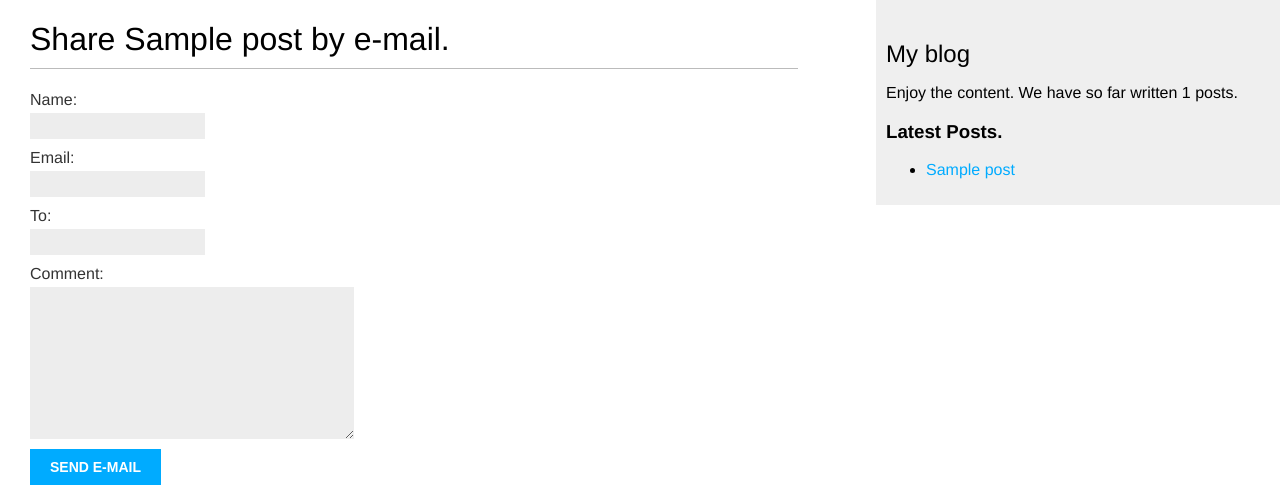
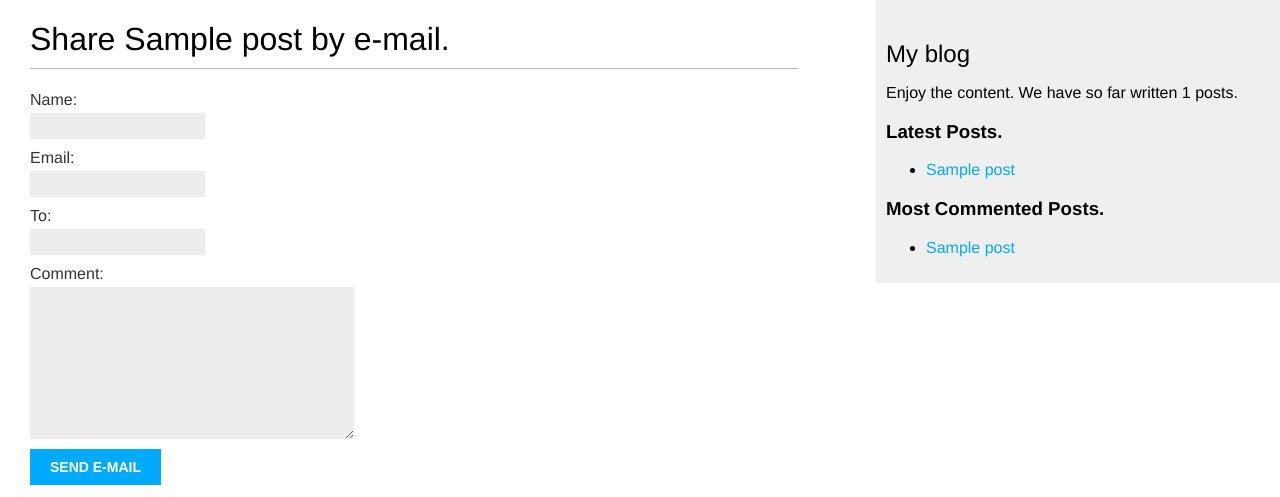
Before and after one commit to alindafortunate/Deep_Dive_in_Django_After_ALX, a Django app: page /1/share/ in a window 1280 px wide. Shown: the top 497 px of the page. Run offline with Django 5.2, Linux system fonts and the light colour scheme; tables that the repository leaves empty hold one stand-in row (values such as "Sample post").

Commit message:
Implemented a simple tag that translates into a queryset, so we store its results in a variable in the template to be able to reuse that variable check line 27 to 29 how it has been done in the base.html file

```diff
--- a/blog_site/blog/templates/blog/base.html
+++ b/blog_site/blog/templates/blog/base.html
@@ -23,7 +23,13 @@
         <p>Enjoy the content. We have so far written {% total_posts %} posts.</p>
         <h3>Latest Posts.</h3>
         {% show_latest_posts 3 %}
-
+        <h3>Most Commented Posts.</h3>
+        {% get_most_commented_posts as most_commented_posts %}
+        <ul>
+            {% for post in most_commented_posts %}
+            <li><a href="{{post.get_absolute_url}}">{{post.title}}</a></li>
+            {% endfor %}
+        </ul>
 
     </div>
 </body>
--- a/blog_site/blog/templatetags/blog_tags.py
+++ b/blog_site/blog/templatetags/blog_tags.py
@@ -1,4 +1,5 @@
 from django import template
+from django.db.models import Count
 from ..models import Post
 
 register = template.Library()
@@ -13,3 +14,10 @@ def total_posts():
 def show_latest_posts(count=5):
     latest_posts = Post.published.order_by("-publish")[:count]
     return {"latest_posts": latest_posts}
+
+
+@register.simple_tag
+def get_most_commented_posts(count=3):
+    return Post.published.annotate(total_comments=Count("comments")).order_by(
+        "-total_comments"
+    )[:count]
```
